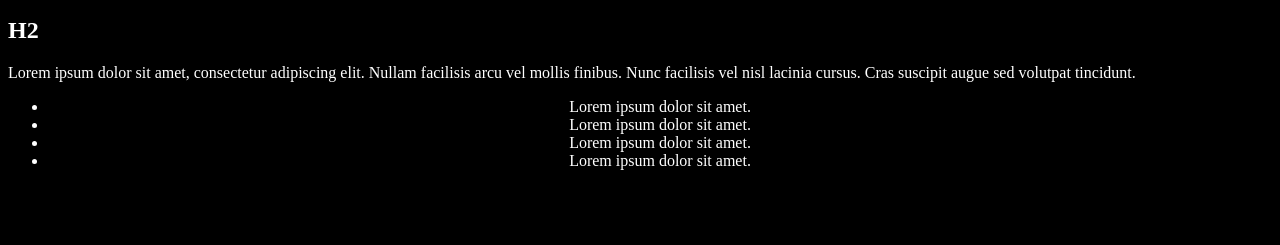
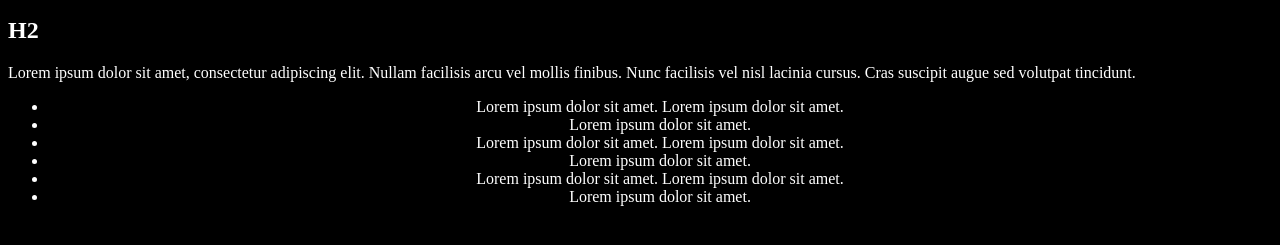
Before and after one commit to indonesia/SandBox, a plain HTML site: page index.html in a window 1280 px wide. Shown: the part 101-346 px from the top of the page. Drawn offline with Linux system fonts and the light colour scheme.

Commit message:
rmsbase SandBox

```diff
--- a/index.html
+++ b/index.html
@@ -1,7 +1,7 @@
 <!DOCTYPE html>
 <html lang="id">
    <head>
-      <title>Title 8</title>
+      <title>Title 9</title>
       <meta charset="utf-8">
       <meta name="author" content="Author" >
       <meta name="copyright" content="2018">
@@ -24,9 +24,11 @@
 
    <div style="text-align:center; width=50%; ">
    <ul>
+   <li>Lorem ipsum dolor sit amet. Lorem ipsum dolor sit amet.</li>
    <li>Lorem ipsum dolor sit amet.</li>
+   <li>Lorem ipsum dolor sit amet. Lorem ipsum dolor sit amet.</li>
    <li>Lorem ipsum dolor sit amet.</li>
-   <li>Lorem ipsum dolor sit amet.</li>
+   <li>Lorem ipsum dolor sit amet. Lorem ipsum dolor sit amet.</li>
    <li>Lorem ipsum dolor sit amet.</li>
    </ul>
    </div>
```
